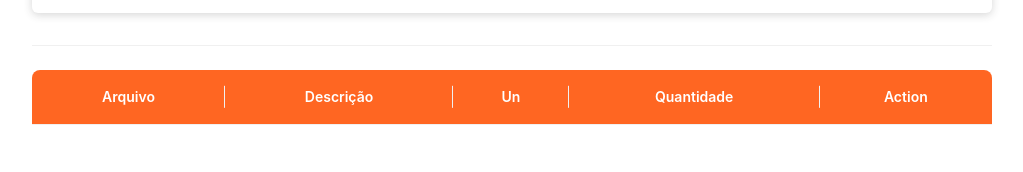
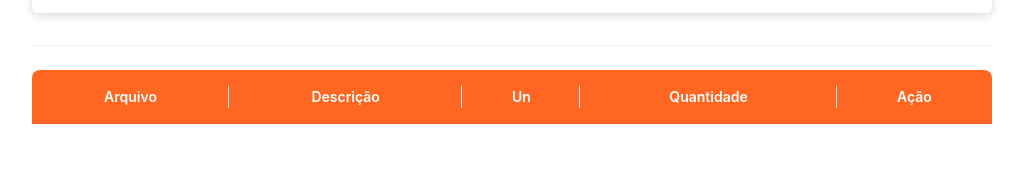
Before and after one commit to oleoprado/pdf-uploader, a React (Vite) app in the folder frontend/: page / in a window 1280 px wide. Shown: the part 375-547 px from the top of the page, without its empty margins (128-1151 px from the left). Built offline with nearby package versions, Linux system fonts and the light colour scheme.

Commit message:
refactor: remove comentários

```diff
--- a/frontend/src/components/SearchAndUpload/SearchAndUpload.tsx
+++ b/frontend/src/components/SearchAndUpload/SearchAndUpload.tsx
@@ -1,15 +1,15 @@
 import { Input, Button } from 'antd'
+import { useState } from 'react'
+import { useDispatch } from 'react-redux'
 
-import styles from './styles.module.scss'
-import { useState } from 'react'
 import UploadPdfModal from '../UploadPdfModal/UploadPdfModal'
-// import { api } from '../../lib/api'
-import { useDispatch } from 'react-redux'
+
 import {
-  // fetchData,
   requestDataWithSearchInput,
   fetchingData,
 } from '../../store/modules/search/actions'
+
+import styles from './styles.module.scss'
 
 const { Search } = Input
 
@@ -26,20 +26,12 @@ function SearchAndUpload() {
     setIsModalOpen(false)
   }
 
-  // TODO: chamar o dispatch para buscar os dados com queryParams(serachInput)
   const onSearch = async () => {
-    dispatch(fetchingData())
-    dispatch(requestDataWithSearchInput(searchInput))
-    // const response = await api.get(`/files?search=${searchInput}`)
-    // dispatch(fetchData(response.data))
+    if (searchInput.length) {
+      dispatch(fetchingData())
+      dispatch(requestDataWithSearchInput(searchInput))
+    }
   }
-
-  // useEffect(() => {
-  //   if (!searchInput.length) {
-  //     dispatch(fetchingData())
-  //     api.get('/files').then((response) => dispatch(fetchData(response.data)))
-  //   }
-  // }, [searchInput, dispatch])
 
   return (
     <>
--- a/frontend/src/components/Table/index.tsx
+++ b/frontend/src/components/Table/index.tsx
@@ -36,7 +36,7 @@ const columns: ColumnsType<IDataType> = [
     dataIndex: 'quantity',
   },
   {
-    title: 'Action',
+    title: 'Ação',
     key: 'action',
     render: (_, record) => (
       <Space size="middle">
--- a/frontend/src/store/index.ts
+++ b/frontend/src/store/index.ts
@@ -7,7 +7,6 @@ import rootSaga from './modules/rootSaga'
 
 const sagaMiddleware = createSagaMiddleware()
 
-// array de middlewares para o saga observar
 const middlewares = [sagaMiddleware]
 
 const store = createStore(
@@ -15,7 +14,6 @@ const store = createStore(
   composeWithDevTools(applyMiddleware(...middlewares)),
 )
 
-// passar as funções do saga
 sagaMiddleware.run(rootSaga)
 
 export default store
--- a/frontend/src/store/modules/search/saga.ts
+++ b/frontend/src/store/modules/search/saga.ts
@@ -7,10 +7,8 @@ interface ISagaProps {
   payload: string
 }
 
-// FIXME: arrumar tipagem generiscs GENERATOR
 function* fetchDataSaga(action: ISagaProps): Generator<any, void, any> {
   try {
-    // yield put(fetchingData())
     const response = yield call(api.get, `/files?search=${action.payload}`)
     yield put(fetchDataSuccess(response.data))
   } catch (error) {
@@ -20,8 +18,6 @@ function* fetchDataSaga(action: ISagaProps): Generator<any, void, any> {
   }
 }
 
-// 1- é qual action vai escutar e a 2 é qual função vai executar
-// takeLatest pega somente a ultima request (se fizer 5 seguidas, descarta as 4 primeira e só executa a ultima)
 export default all([
   takeLatest('REQUEST_DATA_WITH_SEARCH_INPUT', fetchDataSaga),
 ])
```
Also changed, not shown: frontend/src/store/modules/search/actions.ts (+0 -14 lines), frontend/src/store/modules/search/reducer.ts (+0 -18 lines).
